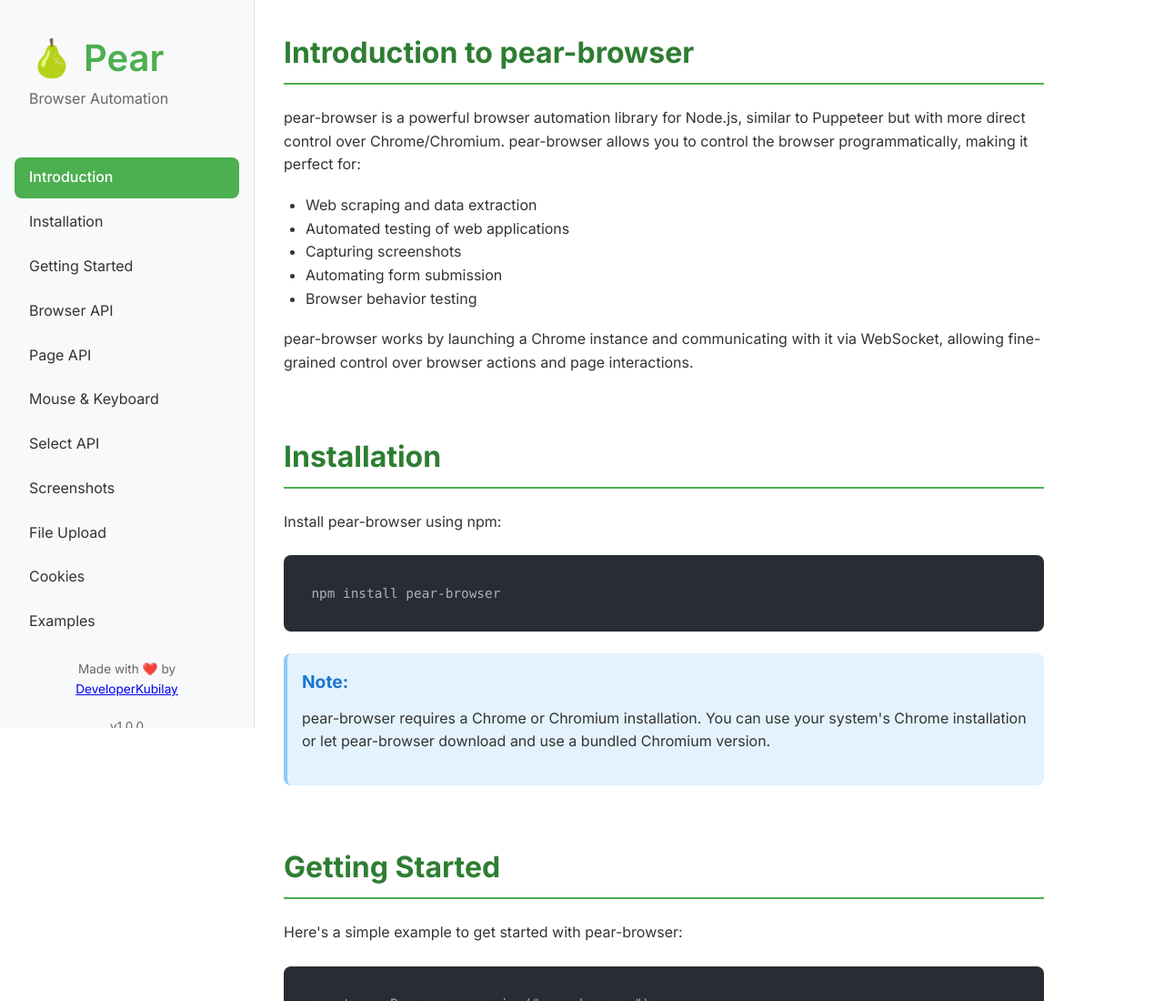
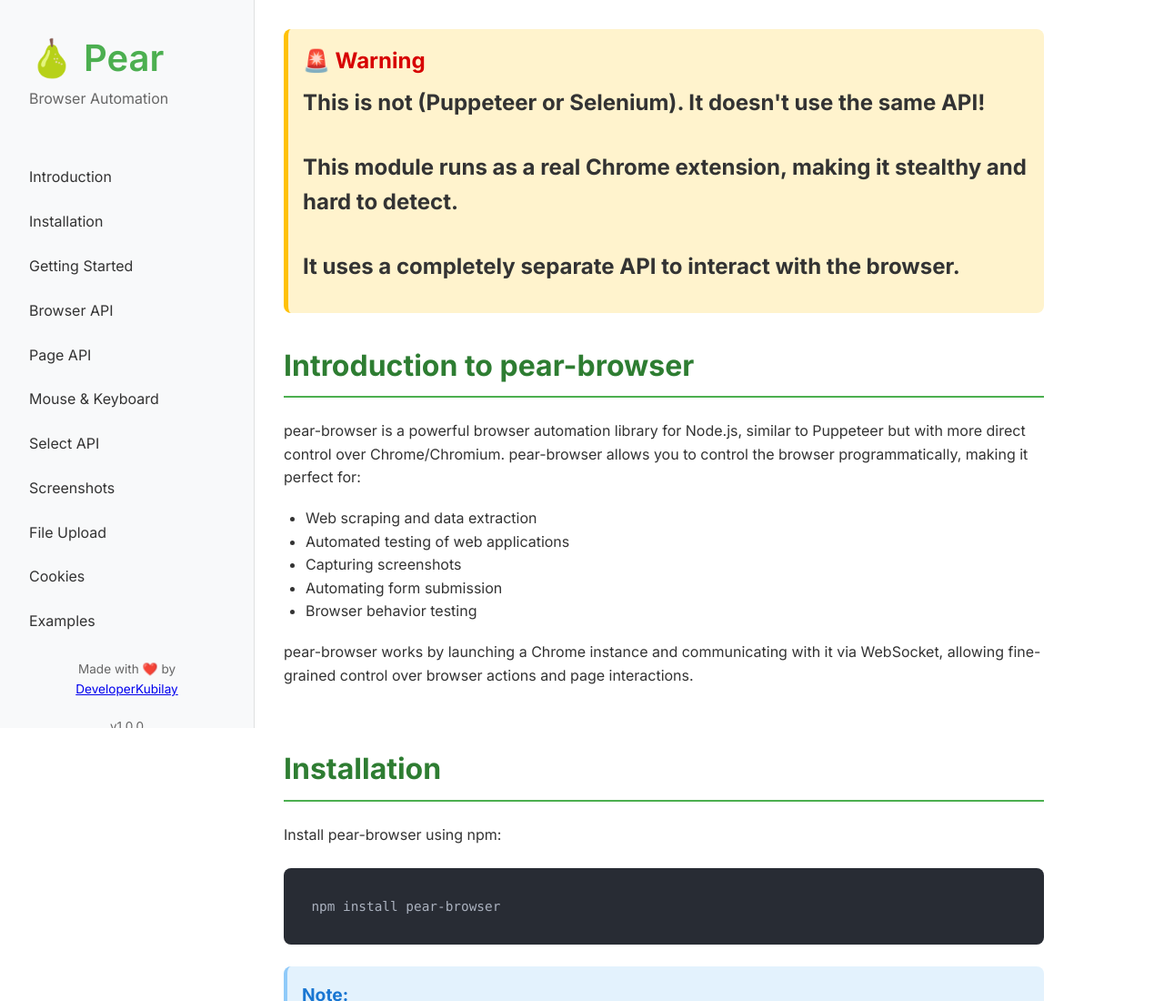
Before and after one commit to DeveloperKubilay/Pear, a browser extension: page index.html in a window 1280 px wide. Shown: the top 1100 px of the page at 91% size. Drawn offline with nearby package versions, Linux system fonts and the light colour scheme.

Commit message:
Update index.html

```diff
--- a/index.html
+++ b/index.html
@@ -286,6 +286,13 @@
     </nav>
 
     <main class="content">
+      <div class="section" style="margin-bottom: 2rem; padding: 1rem; background-color: #FFF3CD; border-left: 5px solid #ffc107; border-radius: var(--border-radius);">
+        <h1 style="color: #D70000; font-size: 1.5rem; margin-bottom: 0.5rem;">🚨 Warning</h1>
+        <h3 style="margin-top: 0;">This is <strong>not</strong> (Puppeteer or Selenium). It <strong>doesn't use the same API</strong>!</h3>
+        <h3>This module runs as a real Chrome extension, making it stealthy and hard to detect.</h3>
+        <h3>It uses a completely separate API to interact with the browser.</h3>
+      </div>
+
       <section id="introduction" class="section">
         <h2>Introduction to pear-browser</h2>
         <p>pear-browser is a powerful browser automation library for Node.js, similar to Puppeteer but with more direct control over Chrome/Chromium. pear-browser allows you to control the browser programmatically, making it perfect for:</p>
```
